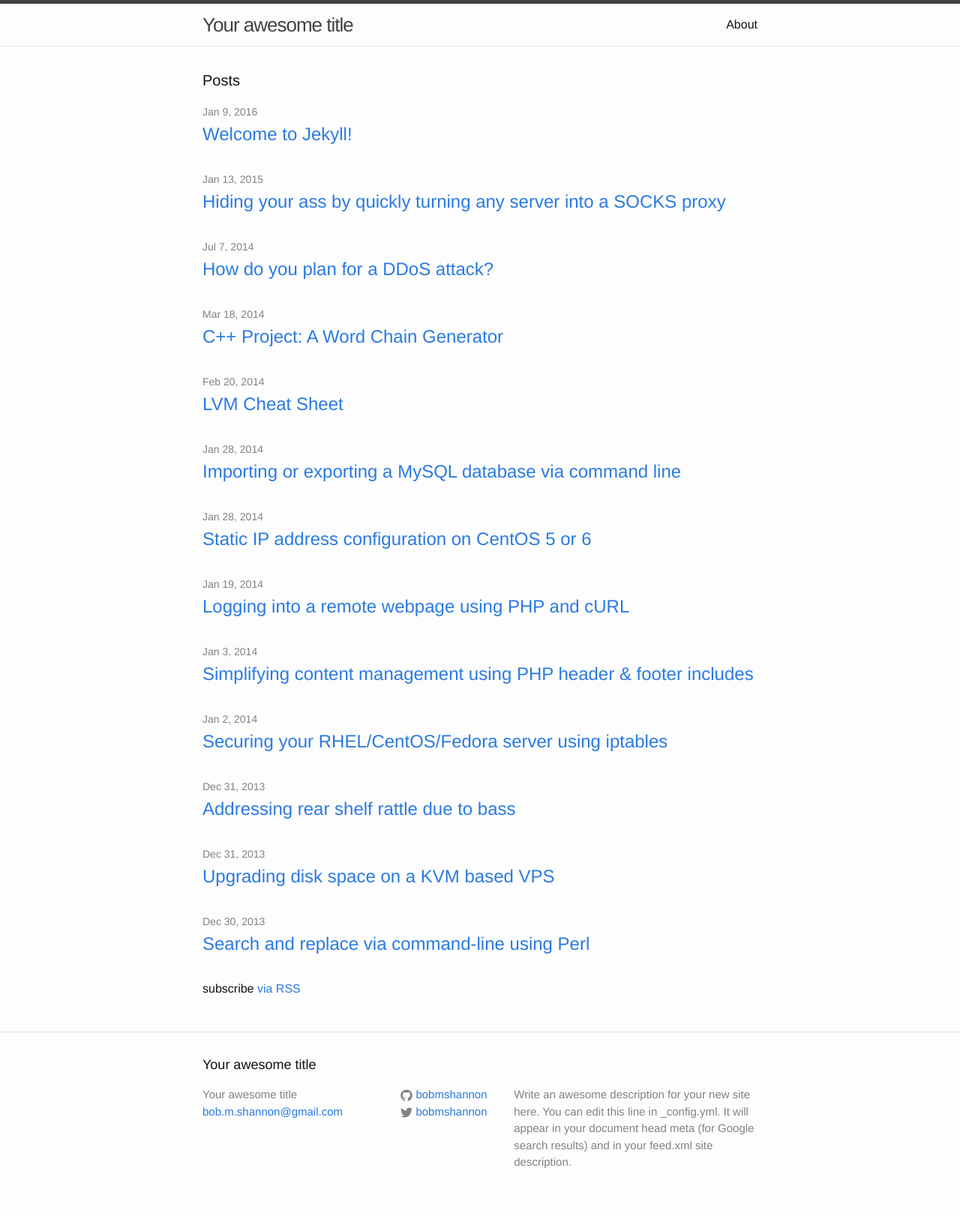
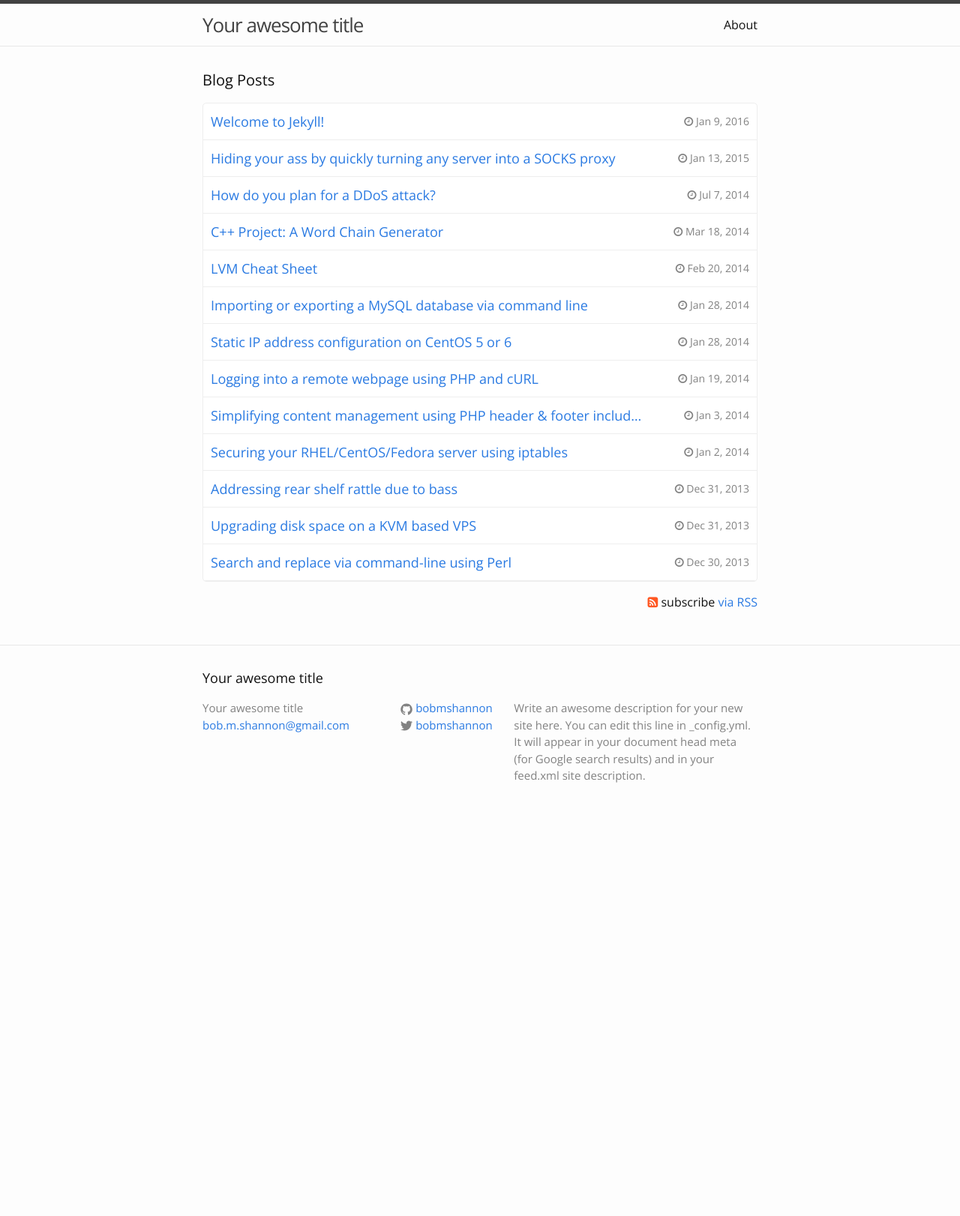
Before and after one commit to bobmshannon/robert.sh, a Jekyll site: the page built from index.html, in a window 1280 px wide. Shown: the whole page at 75% size. Built offline with Jekyll 4.4.1, drawn with Linux system fonts in a browser that asks for light colours; nearby versions of some CDN libraries; after the commit the page ends 1106 px from its top, so only the background shows below that.

Commit message:
Improve post list

```diff
--- a/_includes/head.html
+++ b/_includes/head.html
@@ -9,4 +9,6 @@
   <link rel="stylesheet" href="{{ "/css/main.css" | prepend: site.baseurl }}">
   <link rel="canonical" href="{{ page.url | replace:'index.html','' | prepend: site.baseurl | prepend: site.url }}">
   <link rel="alternate" type="application/rss+xml" title="{{ site.title }}" href="{{ "/feed.xml" | prepend: site.baseurl | prepend: site.url }}">
+  <link rel="stylesheet" href="https://maxcdn.bootstrapcdn.com/font-awesome/4.5.0/css/font-awesome.min.css">
+  <link href='https://fonts.googleapis.com/css?family=Open+Sans' rel='stylesheet' type='text/css'>
 </head>
--- a/_sass/_base.scss
+++ b/_sass/_base.scss
@@ -25,7 +25,9 @@ body {
     font-kerning: normal;
 }
 
-
+.right { float: right; }
+.left { float: left; }
+.clearfix { overflow: hidden; }
 
 /**
  * Set `margin-bottom` to maintain vertical rhythm
@@ -36,8 +38,6 @@ ul, ol, dl, figure,
 %vertical-rhythm {
     margin-bottom: $spacing-unit / 2;
 }
-
-
 
 /**
  * Images
@@ -204,3 +204,19 @@ pre {
         }
     }
 }
+
+/**
+ * Mixins
+ */
+@mixin transition($transition...) {
+    -moz-transition:    $transition;
+    -o-transition:      $transition;
+    -webkit-transition: $transition;
+    transition:         $transition;
+}
+
+@mixin border-radius($radius...) {
+    border-radius: $radius;
+    -webkit-border-radius: $radius;
+    -moz-border-radius: $radius;
+}
--- a/_sass/_layout.scss
+++ b/_sass/_layout.scss
@@ -176,11 +176,81 @@
 }
 
 .post-list {
+    @include border-radius(5px);
+    background: #fff;
+    border: 1px solid #eee;
+    overflow: hidden;
     margin-left: 0;
     list-style: none;
 
     > li {
-        margin-bottom: $spacing-unit;
+        @include transition(0.4s);
+        border-bottom: 1px solid #eee;
+        position: relative;
+        padding-right: 0;
+    }
+
+    > li:hover {
+        background: lighten(#000, 98%);
+        padding-right: 50px;
+    }
+
+    > li:after {
+        @include transition(0.4s);
+        content: "\f054";
+        font-family: FontAwesome;
+        font-style: normal;
+        font-weight: normal;
+        text-decoration: inherit;
+        position: absolute;
+        font-size: 30px;
+        color: black;
+        top: 50%;
+        right: -100px;
+        margin-top: -22px;
+        z-index: 1;
+    }
+
+    > li:hover:after {
+        right: 10px;
+    }
+
+    h2 {
+        margin: 0;
+        padding: 0;
+    }
+
+    a {
+        display: block;
+        padding: 10px;
+        line-height: 28px;
+    }
+
+    a:hover {
+        text-decoration: none;
+    }
+
+    .post-link {
+        width: 80%;
+        white-space: nowrap;
+        text-overflow: ellipsis;
+        overflow: hidden;
+    }
+
+    .post-meta {
+        width: 20%;
+        text-align: right;
+    }
+
+    .post-meta,
+    .post-link {
+        display: block;
+
+        @include media-query($on-palm) {
+            float: none;
+            text-align: left;
+            width: 100%;
+        }
     }
 }
 
@@ -191,9 +261,8 @@
 
 .post-link {
     display: block;
-    font-size: 24px;
+    font-size: 18px;
 }
-
 
 
 /**
@@ -240,3 +309,11 @@
         }
     }
 }
+
+.rss-subscribe {
+    text-align: right;
+
+    i {
+        color: #FF5722;
+    }
+}
--- a/css/main.scss
+++ b/css/main.scss
@@ -6,7 +6,7 @@
 
 
 // Our variables
-$base-font-family: "Helvetica Neue", Helvetica, Arial, sans-serif;
+$base-font-family: "Open Sans", "Helvetica Neue", Helvetica, Arial, sans-serif;
 $base-font-size:   16px;
 $base-font-weight: 400;
 $small-font-size:  $base-font-size * 0.875;
--- a/index.html
+++ b/index.html
@@ -4,20 +4,21 @@ layout: default
 
 <div class="home">
 
-  <h1 class="page-heading">Posts</h1>
+  <h1 class="page-heading">Blog Posts</h1>
 
   <ul class="post-list">
     {% for post in site.posts %}
       <li>
-        <span class="post-meta">{{ post.date | date: "%b %-d, %Y" }}</span>
-
         <h2>
-          <a class="post-link" href="{{ post.url | prepend: site.baseurl }}">{{ post.title }}</a>
+          <a href="{{ post.url | prepend: site.baseurl }}" class="clearfix">
+            <span class="post-meta right"><i class="fa fa-clock-o"></i> {{ post.date | date: "%b %-d, %Y" }}</span>
+            <span class="post-link left">{{ post.title }}</span>
+          </a>
         </h2>
       </li>
     {% endfor %}
   </ul>
 
-  <p class="rss-subscribe">subscribe <a href="{{ "/feed.xml" | prepend: site.baseurl }}">via RSS</a></p>
+  <p class="rss-subscribe"><i class="fa fa-rss-square"></i> subscribe <a href="{{ "/feed.xml" | prepend: site.baseurl }}">via RSS</a></p>
 
 </div>
```
